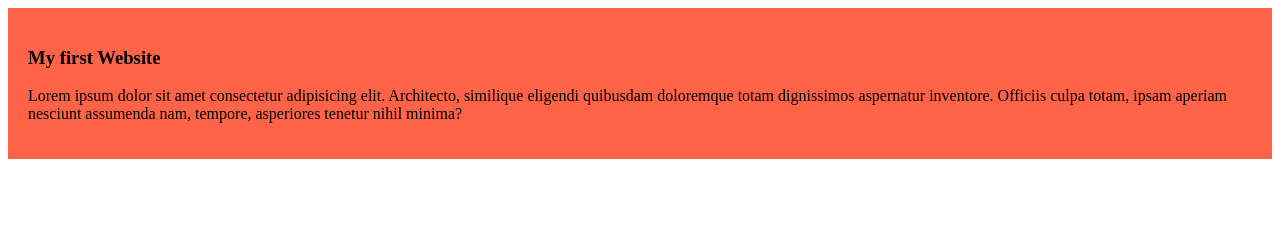
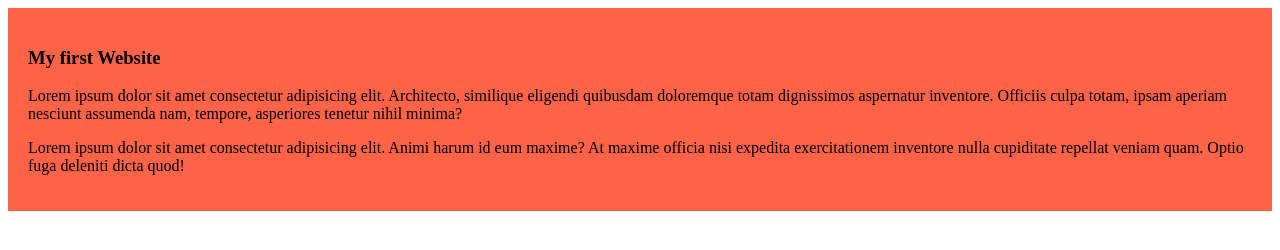
Before and after one commit to showmik426/my-simple-website, a plain HTML site: page index.html in a window 1280 px wide. Drawn offline with Linux system fonts and the light colour scheme.

Commit message:
added the second blog

```diff
--- a/index.html
+++ b/index.html
@@ -10,8 +10,10 @@
     <div>
         <h3>My first Website</h3>
         <p>Lorem ipsum dolor sit amet consectetur adipisicing elit. Architecto, similique eligendi quibusdam doloremque totam dignissimos aspernatur inventore. Officiis culpa totam, ipsam aperiam nesciunt assumenda nam, tempore, asperiores tenetur nihil minima?
+        </p>
 
-        </p>
+        <p>Lorem ipsum dolor sit amet consectetur adipisicing elit. Animi harum id eum maxime? At maxime officia nisi expedita exercitationem inventore nulla cupiditate repellat veniam quam. Optio fuga deleniti dicta quod!</p>
+
     </div>
 </body>
 </html>
--- a/styles/blog.css
+++ b/styles/blog.css
@@ -1,4 +1,5 @@
 div{
     background-color: tomato;
     padding: 20px;
+
 }
```
